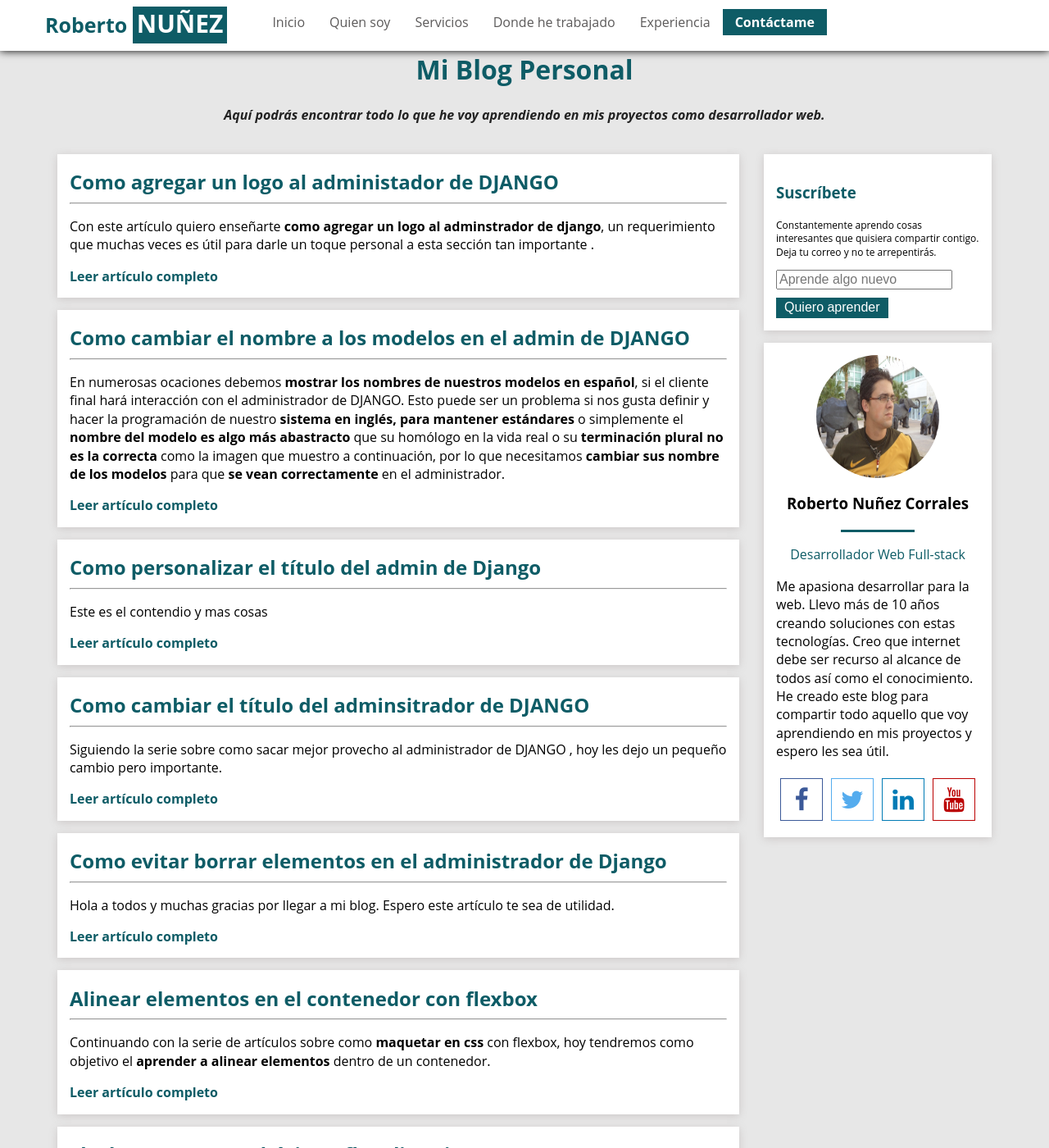
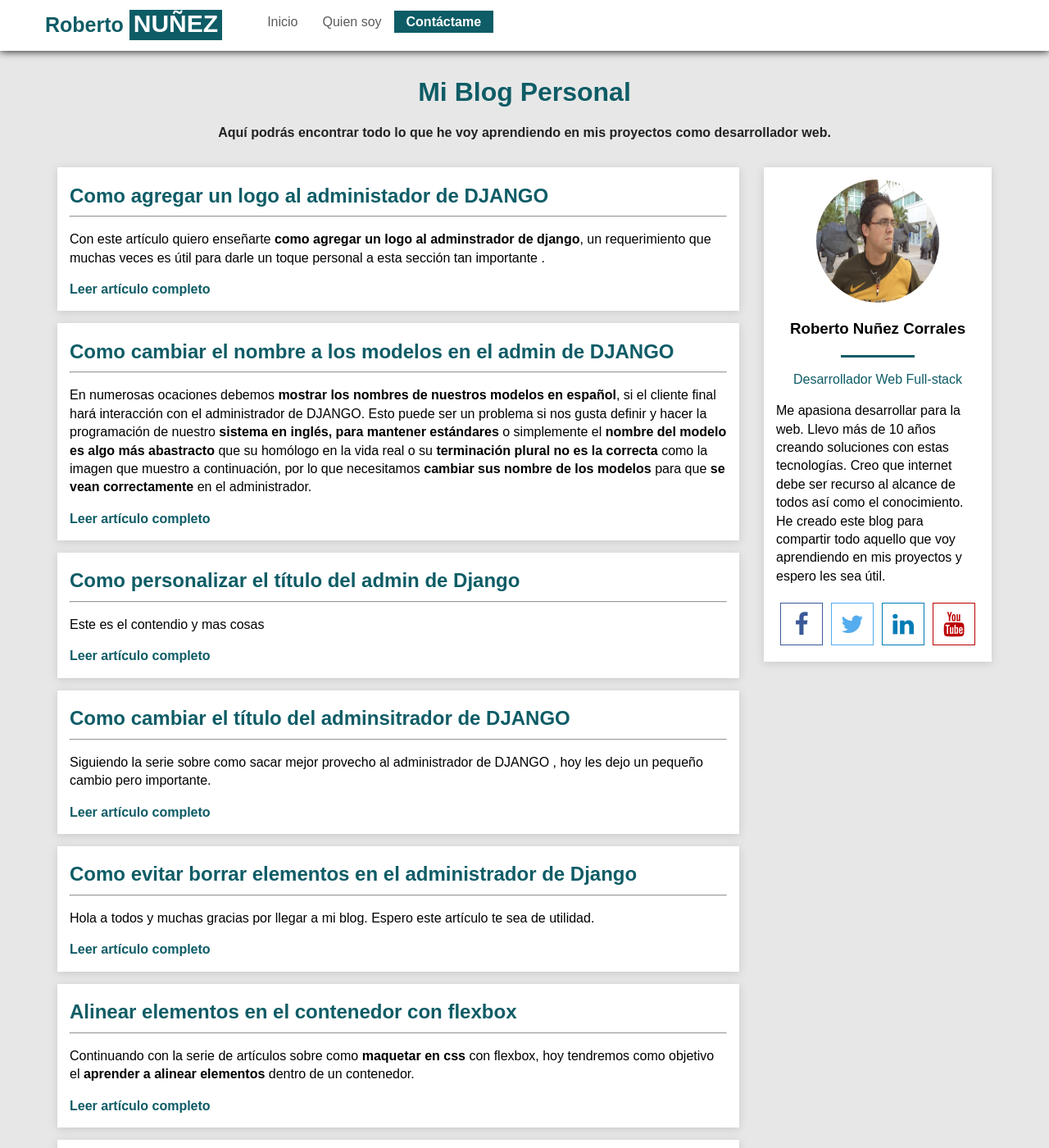
Before and after one commit to robertonunezc/h3dx0.github.io, a Jekyll site: the page built from index.html, in a window 1280 px wide and 1400 px high. Shown: the whole window at 82% size. Built offline with Jekyll 4.4.1, drawn with Linux system fonts in a browser that asks for light colours.

Commit message:
fixing stykes

```diff
--- a/_layouts/base_blog.html
+++ b/_layouts/base_blog.html
@@ -18,7 +18,6 @@
     <link rel="stylesheet" href="/assets/css/animations.css">
     <link rel="stylesheet" href="/assets/css/utils.css">
     <link rel="stylesheet" href="/assets/css/icons.css">
-    <link rel="stylesheet" href="/assets/css/tech-fonts.css">
     {% seo %}
 </head>
 <body>
@@ -34,15 +33,6 @@
                         <a href="quien-soy.html">Quien soy</a>
                     </li>
                     <li>
-                        <a href="quien-soy.html#services">Servicios</a>
-                    </li>
-                    <li>
-                        <a href="quien-soy.html#portafolio">Donde he trabajado</a>
-                    </li>
-                    <li>
-                        <a href="quien-soy.html#experiencia">Experiencia</a>
-                    </li>
-                    <li>
                         <a href="quien-soy.html" style="color:white" class="bold bg-verde-oscuro">Contáctame</a>
                     </li>
                     <li class="clearfix"></li>
@@ -54,20 +44,14 @@
     </header>
     <div class="flex direction-column container">
         <section id="personal-info">
-            <h1 class="text-verde text-center">Mi Blog Personal</h4>
-                <h4 class="text-center">
-                    <em>Aquí podrás encontrar todo lo que he voy aprendiendo en mis proyectos como desarrollador web.</em>
-                </h2>
+            <h1 class="text-verde text-center mt30">Mi Blog Personal</h1>
+            <h4 class="text-center m0">
+                <p>Aquí podrás encontrar todo lo que he voy aprendiendo en mis proyectos como desarrollador web.</p>
+            </h4>
         </section>
         <main class="flex container">
             {{content}}
             <aside id="side-bar">
-                  <div class="card suscribe-form">
-                    <h3 class="text-verde">Suscríbete</h3>
-                    <p class="fs12">Constantemente aprendo cosas interesantes que quisiera compartir contigo. Deja tu correo y no te arrepentirás.</p>
-                    <input type="email" name="email" placeholder="Aprende algo nuevo">
-                    <button class="btn-verde mt10">Quiero aprender</button>
-                </div>
                 <div class="card personal-info">
                     <img
                     class="yo-img image-responsive img-circle dsp-block"
--- a/assets/css/main.css
+++ b/assets/css/main.css
@@ -16,7 +16,7 @@ html {
   line-height: 1.4;
 }
 body{
-  font-family: "Open Sans", Helvetica, Arial, sans-serif;
+  font-family: "Arial", sans-serif;
 }
 /*
 * Remove text-shadow in selection highlight:
--- a/assets/css/main_blog.css
+++ b/assets/css/main_blog.css
@@ -6,13 +6,19 @@ html {
 }
 
 body {
-    font-family: "Open Sans", Helvetica, Arial, sans-serif;
+    font-family: "Arial", sans-serif;
     background-color: #e7e7e7;
 }
 
 @media (min-width: 768px) {
     .container {
         width: 750px;
+    }
+}
+
+@media (max-width: 768px) {
+    main {
+        flex-direction: column;
     }
 }
 @media (min-width: 992px) {
@@ -101,7 +107,7 @@ main{
 #side-bar {
     /*en pantallas grandes 30vh*/
     /*celulares 100% */
-      flex: 0 1 0;
+    flex: 0 1 0;
 }
 .article{
   color:black;
@@ -144,7 +150,7 @@ main{
     flex: 3 1 0;
 }
 .detalle-articulo{
-    min-width: 93%;
+    max-width: 95%;
 }
 .article-data{
     align-items: baseline;
--- a/assets/css/utils.css
+++ b/assets/css/utils.css
@@ -80,6 +80,9 @@ a:hover{
 }
 .mt40{
   margin-top: 40px;
+}
+.mt30{
+  margin-top: 30px;
 }
 .mt90{
   margin-top: 90px;
```
Also changed, not shown: 13 other files. Lines whose indentation alone changed are shown as unchanged.
